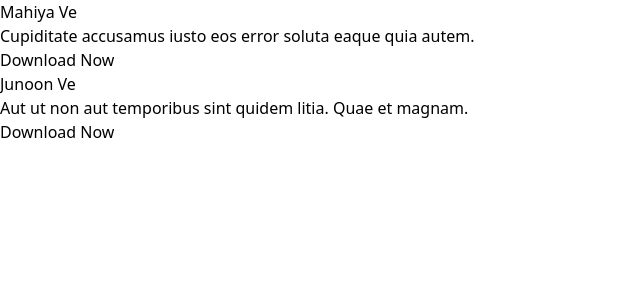
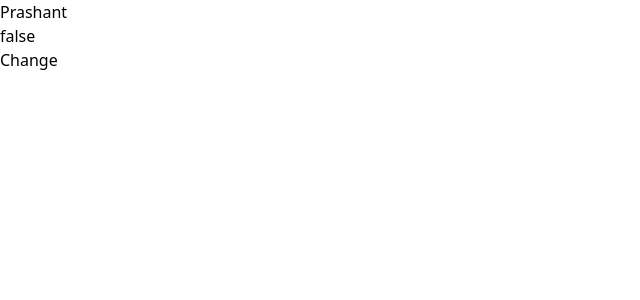
Before and after one commit to Devprashant05/ReactJs-Learning, a React (Vite) app: page / in a window 1280 px wide. Shown: the top 300 px of the page, without its empty margins (0-640 px from the left). Built offline with nearby package versions, Linux system fonts and the light colour scheme.

Commit message:
Learn basic of using State

```diff
--- a/src/App.jsx
+++ b/src/App.jsx
@@ -1,12 +1,13 @@
 import React from 'react';
 import Card from './Components/Card';
 import EventsHandling from './Components/EventsHandling';
+import LearningState from './Components/LearningState';
 
 function App() {
 
   return (
     <>
-      <EventsHandling />
+      <LearningState />
     </>
   )
 }
--- /dev/null
+++ b/src/Components/LearningState.jsx
@@ -0,0 +1,17 @@
+import React, { useState } from 'react'
+
+function LearningState() {
+    const [val, setVal] = useState({ name: 'Prashant', isbanned: false });
+    return (
+        <div className='p-5'>
+            <h1 className='text-lg'>{val.name}</h1>
+            <h1 className='text-lg'>{val.isbanned.toString()}</h1>
+            <button onClick={
+                () => setVal({ ...val, isbanned: !val.isbanned })
+            }
+                className='px-2 py-1 bg-blue-600 text-white rounded mt-4'>Change</button>
+        </div>
+    )
+}
+
+export default LearningState
```
